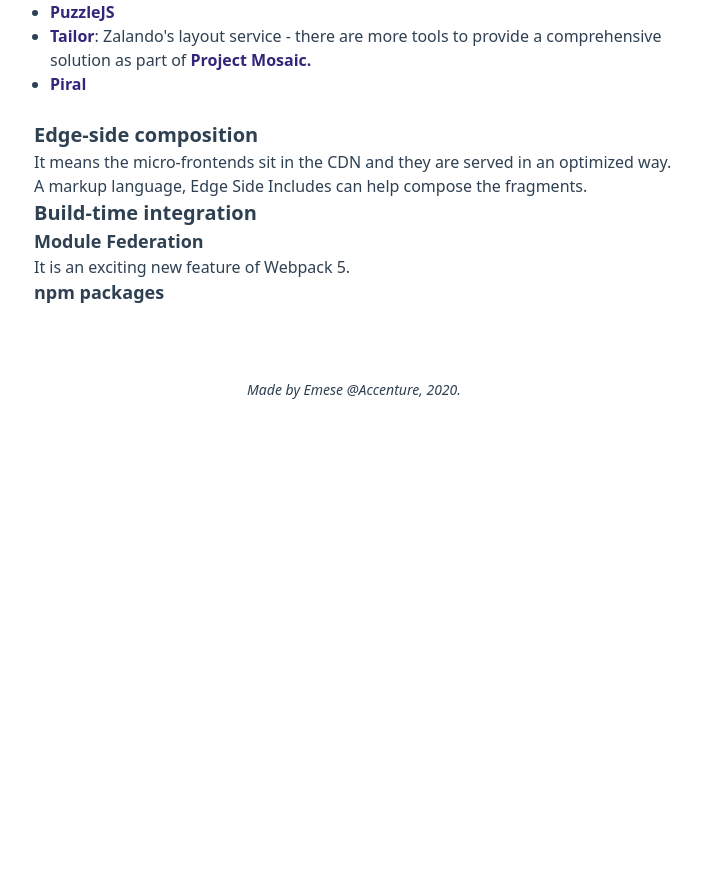
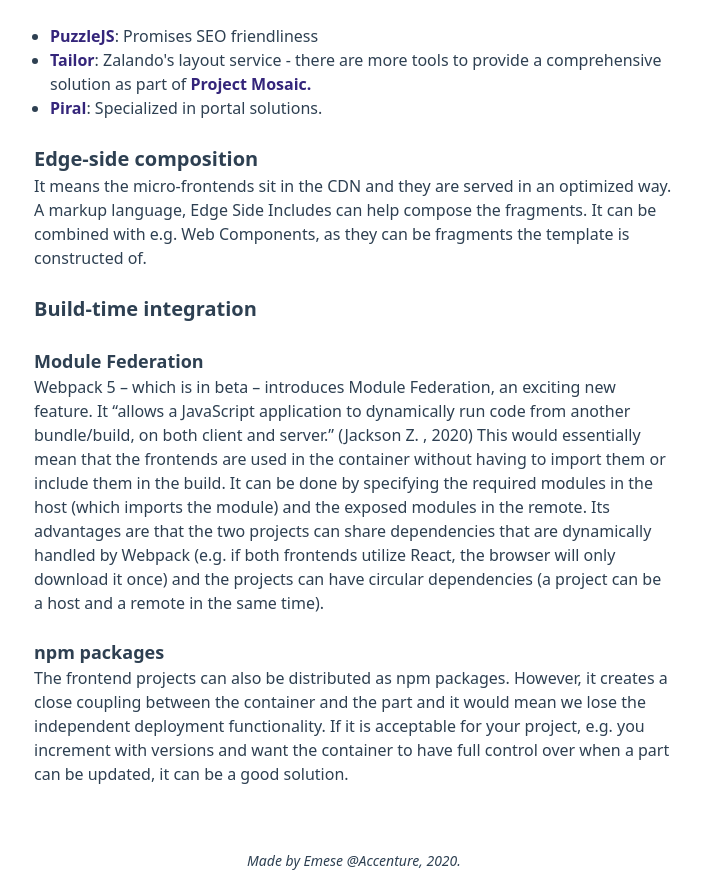
Before and after one commit to micro-frontends-poc/mf-container, a Vue app: page /other in a window 1280 px wide. Shown: the part 400-1271 px from the top of the page, without its empty margins (286-987 px from the left). Before the commit the page ends 800 px from the top, so only its background shows below. Built offline with nearby package versions, Linux system fonts and the light colour scheme; a web font is replaced by a local one.

Commit message:
💬 added intro to home + extended other methods

```diff
--- a/src/assets/style.scss
+++ b/src/assets/style.scss
@@ -6,7 +6,7 @@
   --color-bg-primary-soft: #9c5ac2;
   --color-bg-secondary: #ffc857;
   --color-bg-default: #fff;
-  --color-bg-default-soft: rgb(241, 242, 253);
+  --color-bg-default-soft: #ebebeb;
   --color-bg-inverse: #fff;
   --color-bg-inverse-soft: #e4e4e4;
 
@@ -23,7 +23,7 @@
     --color-bg-primary-soft: #c263fa;
     --color-bg-secondary: #ffc857;
     --color-bg-default: #272336;
-    --color-bg-default-soft: #342e47;
+    --color-bg-default-soft: #4f4a63;
     --color-bg-inverse: #d3d3d3;
     --color-bg-inverse-soft: #494949;
 
--- a/src/components/VersionLayout.vue
+++ b/src/components/VersionLayout.vue
@@ -2,16 +2,15 @@
   <section
     class="versions-container col-start-2 col-span-10 grid grid-cols-9 gap-4"
   >
-  <div class="flex items-baseline col-span-9">
-<h1 class="mr-3"><slot name="title"></slot></h1>
-    (<slot name="source"></slot>)
-  </div>
+    <div class="flex items-baseline col-span-9">
+      <h1 class="mr-3"><slot name="title"></slot></h1>
+      (<slot name="source"></slot>)
+    </div>
 
-    <section class="col-span-9 md:col-span-5">
+    <section class="col-span-9 md:col-span-5 border">
       <slot name="webshop">Loading...</slot>
     </section>
     <section class="col-span-9 md:col-span-4 ">
-
       <h2 class="">About this pattern</h2>
       <slot name="about"></slot>
       <h2 class="mt-6">Useful links</h2>
--- a/src/views/Home.vue
+++ b/src/views/Home.vue
@@ -12,6 +12,24 @@
     <article class="mt-16">
       <h1>Micro-frontends</h1>
       <i>Microservices concept for the frontend</i>
+      <section class="p-6 mt-6 bg-default-soft">
+        <p>
+          This is an informative site about micro-frontend architecture. Read
+          about the general concept here and check out how it can be applied
+          with the help of the demo webshops built with
+          <router-link to="iframes" class="link-highlight">iframes</router-link
+          >,
+          <router-link to="web-components" class="link-highlight"
+            >Web Components</router-link
+          >
+          and a JavaScript meta-framework,
+          <router-link
+            to="javascript"
+            class="link-highlight"
+            >Single-SPA</router-link
+          >.
+        </p>
+      </section>
       <p class="my-6">
         When several developers work on a frontend project, problems can arise:
       </p>
@@ -89,8 +107,11 @@
       <h2 class="mt-10">Caveats/Challenges:</h2>
       There are many aspects to consider before switching to micro-frontends. It
       has to be a conscious decision, as it fundamentally defines the frontend
-      architecture. What is important to note is that micro-frontends is
-      about <span class="font-bold italic">developer experience and team management</span> rather than user experience.
+      architecture. What is important to note is that micro-frontends is about
+      <span class="font-bold italic"
+        >developer experience and team management</span
+      >
+      rather than user experience.
       <ul class="my-6">
         <li>
           <b>Complexity:</b>
--- a/src/views/JavaScript.vue
+++ b/src/views/JavaScript.vue
@@ -3,13 +3,13 @@
         <template v-slot:title>JavaScript</template>
      <template v-slot:source>
       <a class="link-highlight"
-            href="https://mf-js-container.now.sh/">This webshop</a> /
+            href="https://js-container.vercel.app/">This webshop</a> /
       <a class="link-highlight"
             href="https://github.com/micro-frontends-poc/mf-js">Source</a>
     </template>
     <template v-slot:webshop>
       <iframe
-        :src="url"
+        src="https://js-container.vercel.app/"
         frameBorder="0"
         scrolling="no"
         title="MF Web Components demo"
--- a/src/views/OtherMethods.vue
+++ b/src/views/OtherMethods.vue
@@ -2,19 +2,21 @@
   <div class="about col-start-2 xl:col-start-4 col-span-10 xl:col-span-6">
     <h1>Other methods</h1>
     <p>
-      The three demonstrated methods in this website integrate the parts run-time and on client-side.
-      There are other ways to achieve the goal (the unified user interface), some of these are complementary:  </p>
-      <h2>Server-side composition</h2>
-      <p>The old school method is to compose the layout on the server.
-        This method gained traction again with the new advent of SSR.
-        One way to construct the pages on the server is with Server Side Includes.</p>
+      The three demonstrated methods in this website integrate the parts
+      run-time and on client-side. There are other ways to achieve the goal (the
+      unified user interface), some of these are complementary:
+    </p>
+    <h2 class="mt-6">Server-side composition</h2>
+    <p>
+      The old school method is to compose the layout on the server. This method
+      gained traction again with the new advent of SSR. One way to construct the
+      pages on the server is with Server Side Includes.
+    </p>
     <ul>
       <li>
-          <a
-            class="link-highlight"
-            href="https://github.com/puzzle-js/puzzle-js"
+        <a class="link-highlight" href="https://github.com/puzzle-js/puzzle-js"
           >PuzzleJS</a
-          >
+        >: Promises SEO friendliness
       </li>
       <li>
         <a
@@ -28,20 +30,37 @@
         >
       </li>
       <li>
-          <a
-            class="link-highlight"
-            href="https://piral.io/"
-            >Piral</a
-          >
+        <a class="link-highlight" href="https://piral.io/">Piral</a>: Specialized in portal solutions.
       </li>
     </ul>
-      <h2>Edge-side composition</h2>
-      <p>It means the micro-frontends sit in the CDN and they are served in an optimized way.
-        A markup language, Edge Side Includes can help compose the fragments.</p>
-      <h2>Build-time integration</h2>
-      <h3>Module Federation</h3>
-      <p>It is an exciting new feature of Webpack 5.</p>
-      <h3>npm packages</h3>
-
+    <h2 class="mt-6">Edge-side composition</h2>
+    <p>
+      It means the micro-frontends sit in the CDN and they are served in an
+      optimized way. A markup language, Edge Side Includes can help compose the
+      fragments. It can be combined with e.g. Web Components, as they can be fragments
+      the template is constructed of.
+    </p>
+    <h2 class="mt-6">Build-time integration</h2>
+    <h3 class="mt-6">Module Federation</h3>
+    <p>
+      Webpack 5 – which is in beta – introduces Module Federation, an exciting
+      new feature. It “allows a JavaScript application to dynamically run code
+      from another bundle/build, on both client and server.” (Jackson Z. , 2020)
+      This would essentially mean that the frontends are used in the container
+      without having to import them or include them in the build. It can be done
+      by specifying the required modules in the host (which imports the module)
+      and the exposed modules in the remote. Its advantages are that the two
+      projects can share dependencies that are dynamically handled by Webpack
+      (e.g. if both frontends utilize React, the browser will only download it
+      once) and the projects can have circular dependencies (a project can be a
+      host and a remote in the same time).
+    </p>
+    <h3 class="mt-6">npm packages</h3>
+    <p>The frontend projects can also be distributed as npm packages. However,
+      it creates a close coupling between the container and the part and it
+      would mean we lose the independent deployment functionality. If it is
+      acceptable for your project, e.g. you increment with versions and want
+      the container to have full control over when a part can be updated, it
+      can be a good solution.</p>
   </div>
 </template>
```
Also changed, not shown: 1 other file (tests, documents, lock files or other folders). Lines whose indentation alone changed are shown as unchanged.
